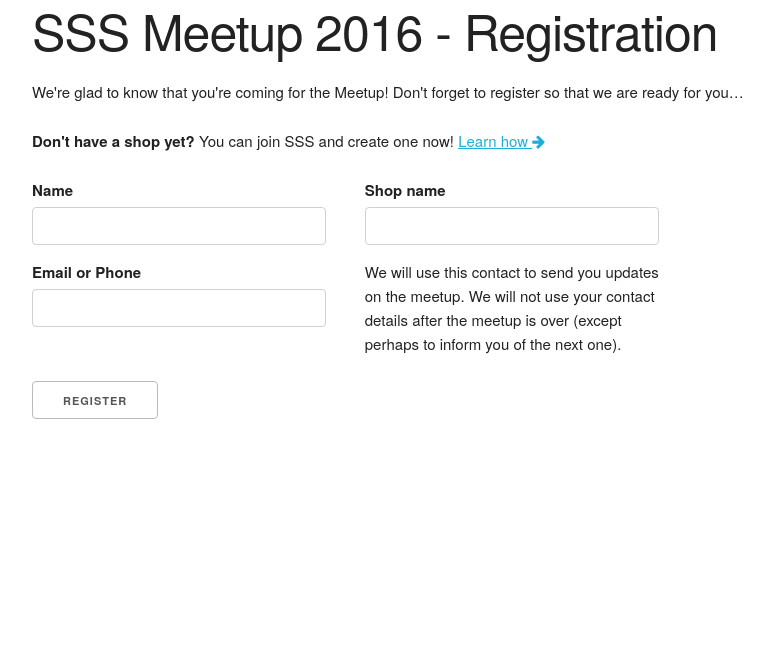
After one commit to badrihippo/2016meet.sic.sssnet.tk, a Flask app: page /register/ in a window 1280 px wide. The commit adds this page. Shown: the top 659 px of the page, without its empty margins (128-901 px from the left). Run offline with Flask 2, Linux system fonts and the light colour scheme; parts of the project's set-up code (start-up, migrations or seed data) failed here and were passed over; some libraries are stand-ins or nearby versions.

Commit message:
Add basic registration form and added it to homepage

```diff
--- a/app.py
+++ b/app.py
@@ -60,8 +60,14 @@ class DateVoteForm(Form):
     good_dates = DateListField()
     bad_dates = DateListField()
 
+class NameShopContactForm(Form):
+    name = wtf.StringField('Name', validators=[wtf.validators.Required()])
+    shop = wtf.StringField('Shop name', validators=[wtf.validators.Required()])
+    contact = wtf.StringField('Email or Phone', validators=[wtf.validators.Required()])
+
 db = TinyDB(app.config['TINYDB_DB_PATH'])
 dv = db.table('date_votes')
+db_reg = db.table('registrations')
 
 # Vote checker
 def get_vote_dict():
@@ -110,7 +116,7 @@ def get_top_dates():
 
 @app.route('/')
 def index():
-    form = DateVoteForm()
+    form = NameShopContactForm()
     form.action = url_for('vote')
     return render_template('index.htm', form=form)
 
@@ -135,5 +141,25 @@ def vote_thanks():
     top_dates = [ d.strftime('%d %b %Y') for d in get_top_dates() ]
     return render_template('vote_thanks.htm', top_dates = top_dates)
 
+@app.route('/register/', methods=['GET', 'POST'])
+def register():
+    form = NameShopContactForm()
+    if form.validate_on_submit():
+        u = {}
+        u['name'] = form.name.data
+        u['shop'] = form.shop.data
+        u['contact'] = form.contact.data
+        u['timestamp'] = datetime.now().isoformat()
+
+        db_reg.insert(u)
+        return redirect(url_for('register_thanks'))
+    return render_template('register.htm', form=form)
+
+@app.route('/register/thanks/')
+def register_thanks():
+    return render_template('register_thanks.htm')
+
+
+
 if __name__ == '__main__':
     app.run()
--- /dev/null
+++ b/templates/register.htm
@@ -0,0 +1,44 @@
+{% extends 'base.html' %}
+{% block title %}SIC Meetup - Registration{% endblock %}
+{% block extracss %}
+<link href="{{ url_for('static', filename='css/bootstrap-datepicker.standalone.min.css') }}" rel="stylesheet" />
+<style type="text/css">
+#datepicker-good table tr td.active {
+  background: #0b0;
+}
+#datepicker-bad table tr td.active {
+  background: #b00;
+}
+</style>
+{% endblock %}
+{% block content %}
+<h1>SSS Meetup 2016 - Registration</h1>
+<p>We're glad to know that you're coming for the Meetup! Don't forget to register so that we are ready for you&hellip;</p>
+
+<p><strong>Don't have a shop yet?</strong> You can join SSS and create one now! <a href="http://sssnet.tk">Learn how <i class="fa fa-arrow-right"></i></a></p>
+
+<form action="{{ url_for('register') }}" method="post">
+  {{ form.csrf_token }}
+  <div class="row">
+    <div class="four columns"{% if form.name.errors %} style="color: red;"{% endif %}>
+      {{ form.name.label}}{{ form.name(class="u-full-width") }}
+      {% if form.name.errors %}<ul style="color: red;">{% for e in form.name.errors %}<li>{{ e }}</li>{% endfor %}</ul>{% endif %}
+    </div>
+    <div class="four columns"{% if form.shop.errors %} style="color: red;"{% endif %}>
+      {{ form.shop.label}}{{ form.shop(class="u-full-width") }}
+      {% if form.shop.errors %}<ul style="color: red;">{% for e in form.shop.errors %}<li>{{ e }}</li>{% endfor %}</ul>{% endif %}
+    </div>
+  </div>
+  <div class="row">
+    <div class="four columns"{% if form.contact.errors %} style="color: red;"{% endif %}>
+      {{ form.contact.label}}{{ form.contact(class="u-full-width") }}
+      {% if form.contact.errors %}<ul style="color: red;">{% for e in form.contact.errors %}<li>{{ e }}</li>{% endfor %}</ul>{% endif %}
+    </div>
+    <div class="four columns">We will use this contact to send you updates on the meetup. We will not use your contact details after the meetup is over (except perhaps to inform you of the next one).</div>
+  </div>
+  <p><i></i></p>
+
+  <input type="submit" value="Register" />
+</form>
+
+{% endblock %}
```
Also changed, not shown: templates/index.htm (+14 -5 lines), templates/register_thanks.htm (added, +8 -0 lines).
